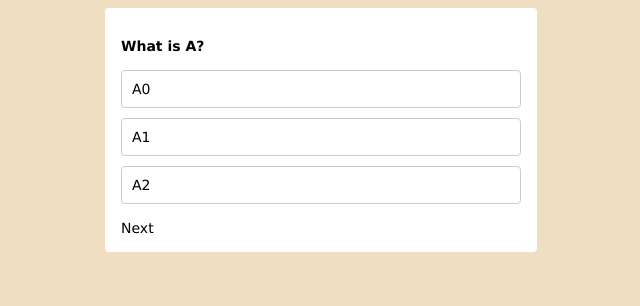
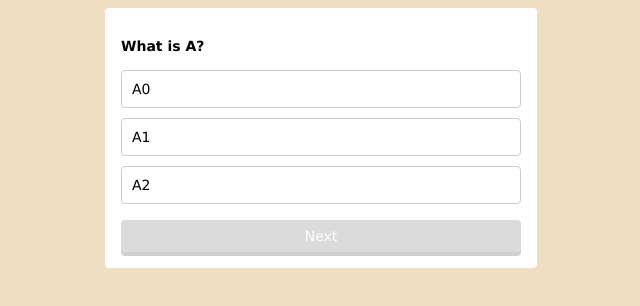
Before and after one commit to Ryo-15/MyQuizApp, a plain HTML site: page index.html in a window 1280 px wide. Shown: the whole page, without its empty margins (319-959 px from the left). Drawn offline with Linux system fonts and the light colour scheme.

Commit message:
[finish]quiz_js_lesson_5

```diff
--- a/css/styles.css
+++ b/css/styles.css
@@ -34,3 +34,19 @@ body {
 #choices > li:hover {
   background: #f8f8f8;
 }
+
+#btn {
+  background: #3498db;
+  padding: 8px;
+  border-radius: 4px;
+  cursor: pointer;
+  text-align: center;
+  color: #fff;
+  box-shadow: 0 4px 0 #2280b9;
+}
+
+#btn.disabled {
+  background: #ccc;
+  box-shadow: 0 4px 0 #bbb;
+  opacity: 0.7;
+}
--- a/index.html
+++ b/index.html
@@ -14,7 +14,7 @@
       <li>A1</li>
       <li>A2</li>
     </ul>
-    <div id="btn">Next</div>
+    <div id="btn" class="disabled">Next</div>
   </section>
   <script src="js/main.js"></script>
 </body>
```
